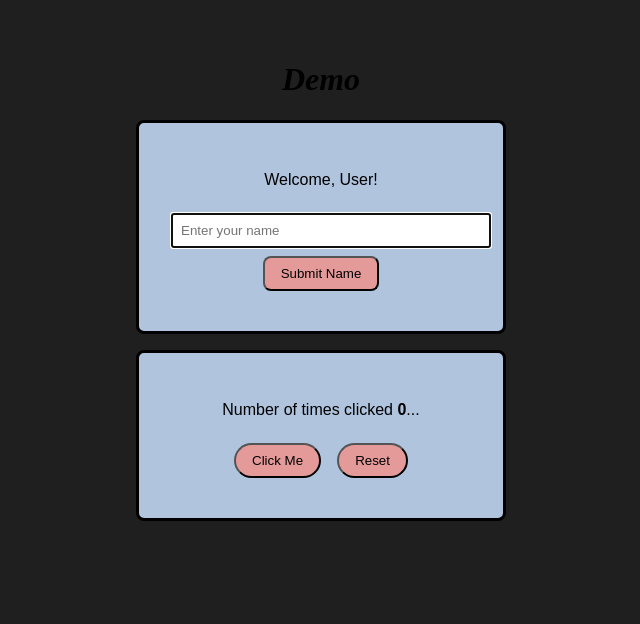
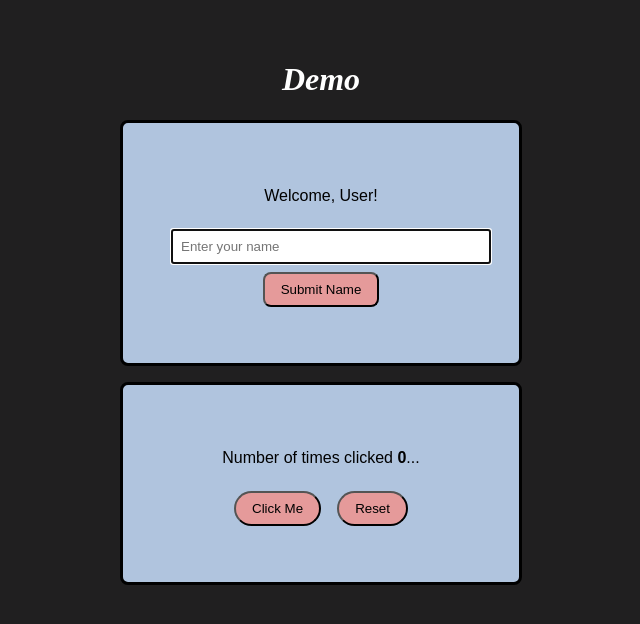
Before and after one commit to HARINIBHAVYA/Demo-page, a React (Vite) app: page / in a window 1280 px wide. Shown: the top 624 px of the page, without its empty margins (319-959 px from the left). Built offline with nearby package versions, Linux system fonts and the light colour scheme.

Commit message:
23/09 update

```diff
--- a/src/App.css
+++ b/src/App.css
@@ -8,7 +8,7 @@
 
 .card {
   margin: 1rem auto;
-  padding: 2rem;
+  padding: 3rem;
   border: 3px solid #ccc;
   border-radius: 8px;
   border-color: black;
@@ -25,7 +25,7 @@ input {
 }
 
 h1{
-  color: black;
+  color: rgb(255, 255, 255);
   font-family: 'Times New Roman', Times, serif;
   font-style: italic;
 }
--- a/src/App.jsx
+++ b/src/App.jsx
@@ -19,7 +19,7 @@ function App() {
 
   const handleIncrement = () => {
     if (count >= 10) {
-      setCountMessage('🚫 Maximum count reached (10)');
+      setCountMessage('👻👻 Maximum count reached 👻👻');
       return;
     }
 
```
